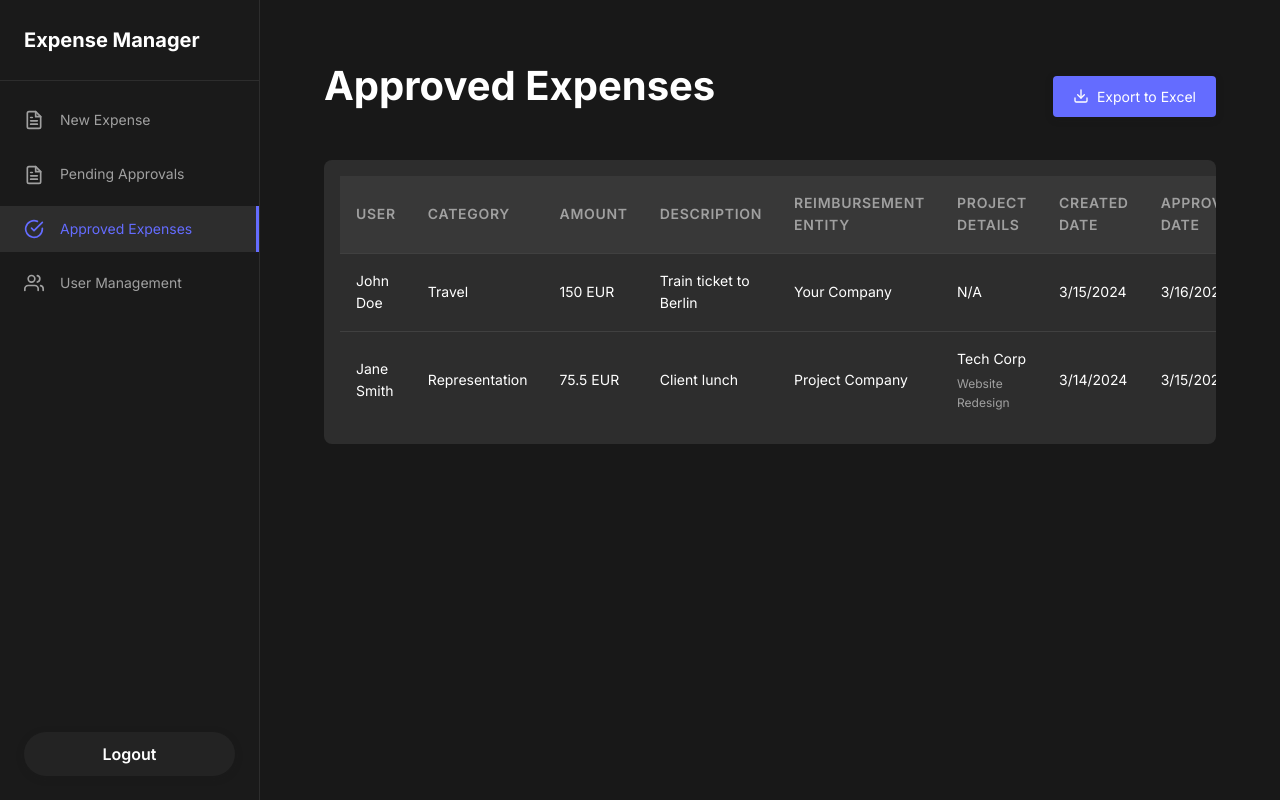
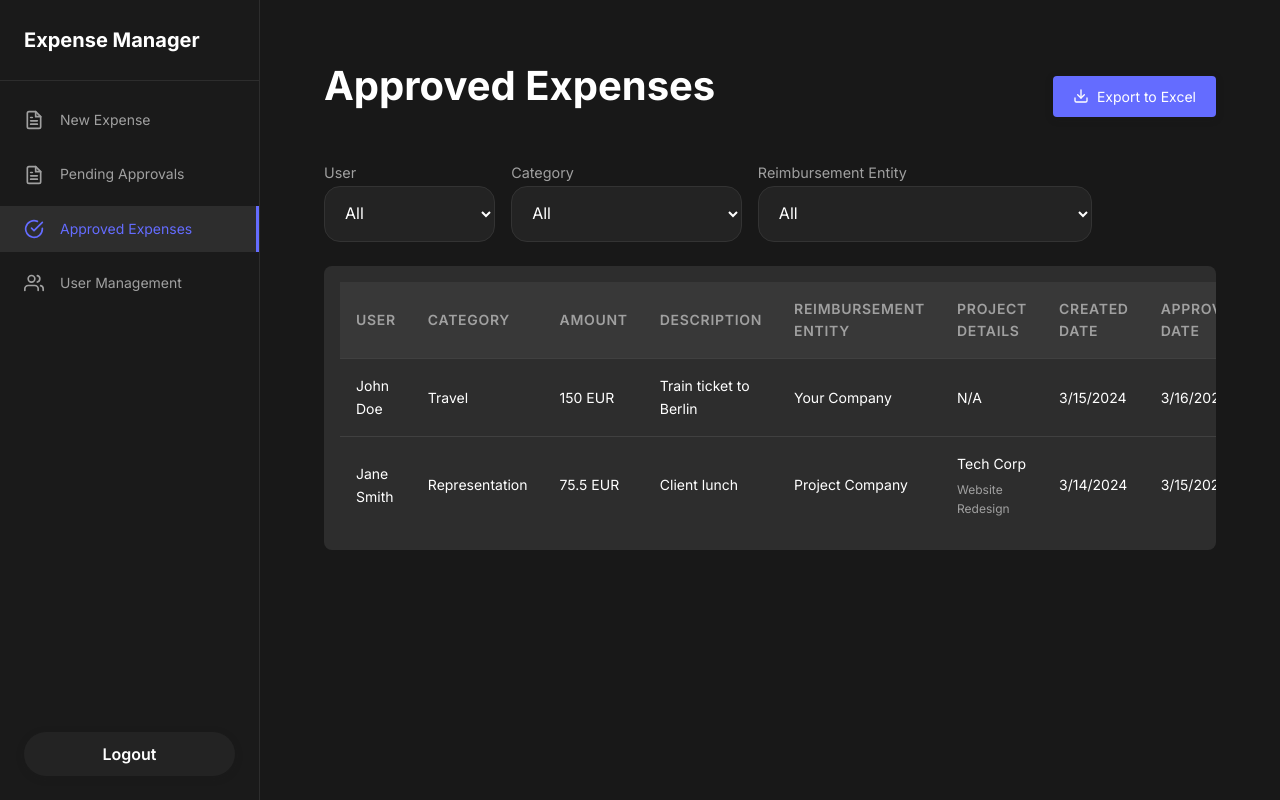
Before and after one commit to dominykas-twoday/ai-hackathon-ui, a React (Vite) app: page /approved in a window 1280 px wide. Built offline with nearby package versions, Linux system fonts and the light colour scheme.

Commit message:
Add filtering

```diff
--- a/src/pages/ApprovedExpenses.tsx
+++ b/src/pages/ApprovedExpenses.tsx
@@ -7,6 +7,9 @@ export const ApprovedExpenses = () => {
   const [expenses, setExpenses] = useState<Expense[]>([]);
   const [loading, setLoading] = useState(true);
   const [error, setError] = useState<string | null>(null);
+  const [userFilter, setUserFilter] = useState("");
+  const [categoryFilter, setCategoryFilter] = useState("");
+  const [reFilter, setReFilter] = useState("");
 
   useEffect(() => {
     // Simulating API call to fetch approved expenses
@@ -84,6 +87,22 @@ export const ApprovedExpenses = () => {
     XLSX.writeFile(workbook, "approved_expenses.xlsx");
   };
 
+  // Filtering logic
+  const filteredExpenses = expenses.filter((expense) => {
+    return (
+      (userFilter === "" || expense.userName === userFilter) &&
+      (categoryFilter === "" || expense.category === categoryFilter) &&
+      (reFilter === "" || expense.reimbursementEntity === reFilter)
+    );
+  });
+
+  // Unique filter options
+  const userOptions = Array.from(new Set(expenses.map((e) => e.userName)));
+  const categoryOptions = Array.from(new Set(expenses.map((e) => e.category)));
+  const reOptions = Array.from(
+    new Set(expenses.map((e) => e.reimbursementEntity))
+  );
+
   if (loading) {
     return <div className="loading">Loading approved expenses...</div>;
   }
@@ -116,6 +135,59 @@ export const ApprovedExpenses = () => {
         </button>
       </div>
 
+      {/* Filter controls */}
+      <div
+        className="expenses-filters"
+        style={{ display: "flex", gap: "1rem", marginBottom: "1.5rem" }}
+      >
+        <div>
+          <label style={{ color: "#a0a0a0", fontSize: "0.9rem" }}>User</label>
+          <select
+            value={userFilter}
+            onChange={(e) => setUserFilter(e.target.value)}
+          >
+            <option value="">All</option>
+            {userOptions.map((user) => (
+              <option key={user} value={user}>
+                {user}
+              </option>
+            ))}
+          </select>
+        </div>
+        <div>
+          <label style={{ color: "#a0a0a0", fontSize: "0.9rem" }}>
+            Category
+          </label>
+          <select
+            value={categoryFilter}
+            onChange={(e) => setCategoryFilter(e.target.value)}
+          >
+            <option value="">All</option>
+            {categoryOptions.map((cat) => (
+              <option key={cat} value={cat}>
+                {cat}
+              </option>
+            ))}
+          </select>
+        </div>
+        <div>
+          <label style={{ color: "#a0a0a0", fontSize: "0.9rem" }}>
+            Reimbursement Entity
+          </label>
+          <select
+            value={reFilter}
+            onChange={(e) => setReFilter(e.target.value)}
+          >
+            <option value="">All</option>
+            {reOptions.map((re) => (
+              <option key={re} value={re}>
+                {re}
+              </option>
+            ))}
+          </select>
+        </div>
+      </div>
+
       <div className="expenses-table-container">
         <table className="expenses-table">
           <thead>
@@ -131,7 +203,7 @@ export const ApprovedExpenses = () => {
             </tr>
           </thead>
           <tbody>
-            {expenses.map((expense) => (
+            {filteredExpenses.map((expense) => (
               <tr key={expense.id}>
                 <td>{expense.userName}</td>
                 <td>{expense.category}</td>
```
